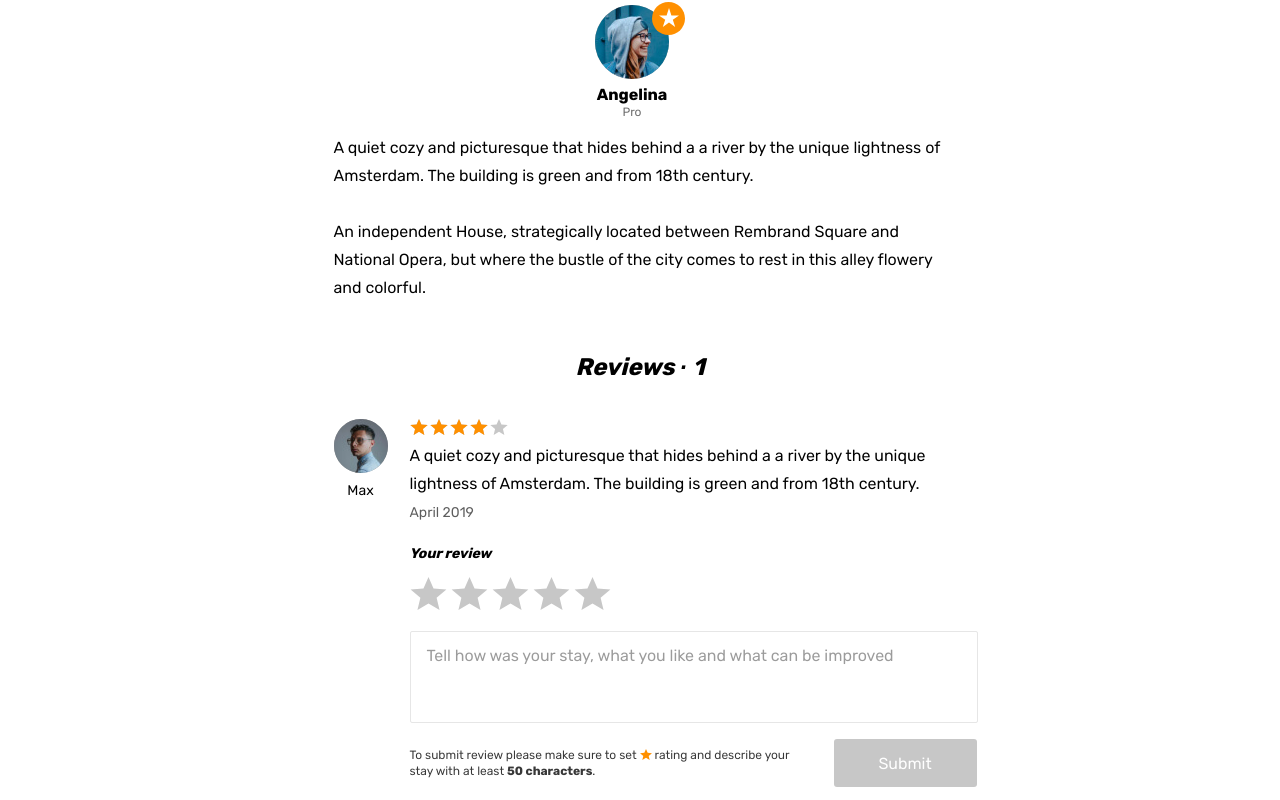
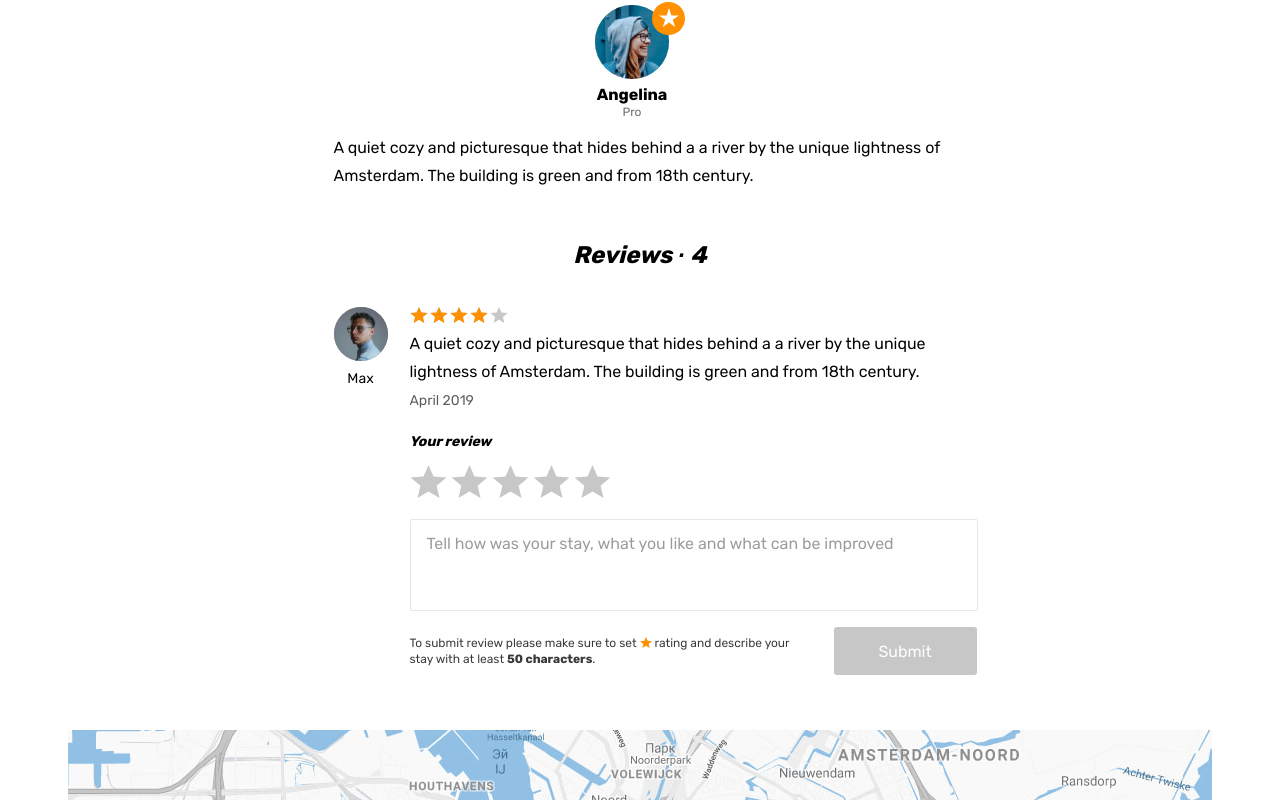
Before and after one commit to Kvazim/1730259-six-cities-simple-12, a React (Create React App) app in the folder project/: page /offer/1 in a window 1280 px wide. Shown: the part 1060-1860 px from the top of the page. Built offline with nearby package versions, Linux system fonts and the light colour scheme.

Commit message:
отзывы

```diff
--- /dev/null
+++ b/project/src/components/property-description/property-description.tsx
@@ -0,0 +1,11 @@
+type DescriptionProps = {
+  description: string;
+}
+
+function PropertyDescription({description}: DescriptionProps):JSX.Element {
+  return (
+    <p className="property__text">{description}</p>
+  );
+}
+
+export default PropertyDescription;
--- a/project/src/mocks/offers.ts
+++ b/project/src/mocks/offers.ts
@@ -33,7 +33,10 @@ export const offers: Offers = [
     previewImage: 'img/room.jpg',
     price: 80,
     title: 'Wood and stone place',
-    description: 'A quiet cozy and picturesque that hides behind a a river by the unique lightness of Amsterdam. The building is green and from 18th century.',
+    description: [
+      'A quiet cozy and picturesque that hides behind a a river by the unique lightness of Amsterdam. The building is green and from 18th century.',
+      'An independent House, strategically located between Rembrand Square and National Opera, but where the bustle of the city comes to rest in this alley flowery and colorful.',
+    ],
     type: 'Private room',
     rating: 4.2,
     bedrooms: 4,
--- a/project/src/pages/ptoperty/property.tsx
+++ b/project/src/pages/ptoperty/property.tsx
@@ -1,6 +1,7 @@
 import { Helmet } from 'react-helmet-async';
 import {Link, useParams} from 'react-router-dom';
 import Header from '../../components/header/header';
+import PropertyDescription from '../../components/property-description/property-description';
 import PropertyInside from '../../components/property-inside/property-inside';
 import PropertyPhoto from '../../components/property-photo/property-photo';
 import { Offers } from '../../types/cards';
@@ -20,7 +21,9 @@ function Property({offers, reviews}:PropertyProps): JSX.Element {
     return <PageNotFound />;
   }
 
-  const {images, isPremium, rating, type, bedrooms, maxAdults, price, goods, host} = property;
+  const {images, isPremium, rating, type, bedrooms, maxAdults, price, goods, host, description} = property;
+  const offerReview = reviews.find((review) => String(review.id) === String(id));
+  const {} = offerReview;
   return (
     <div className="page">
       <Helmet>
@@ -108,16 +111,20 @@ function Property({offers, reviews}:PropertyProps): JSX.Element {
                   }
                 </div>
                 <div className="property__description">
-                  <p className="property__text">
-                    A quiet cozy and picturesque that hides behind a a river by the unique lightness of Amsterdam. The building is green and from 18th century.
-                  </p>
-                  <p className="property__text">
-                    An independent House, strategically located between Rembrand Square and National Opera, but where the bustle of the city comes to rest in this alley flowery and colorful.
-                  </p>
+                  {
+                    Array.isArray(description)
+                      ?
+                      description.length > 0
+                      && description.map((item, index) => (
+                        <PropertyDescription key={String(item) + String(index)} description={item} />
+                      ))
+                      :
+                      <PropertyDescription description={description} />
+                  }
                 </div>
               </div>
               <section className="property__reviews reviews">
-                <h2 className="reviews__title">Reviews &middot; <span className="reviews__amount">1</span></h2>
+                <h2 className="reviews__title">Reviews &middot; <span className="reviews__amount">{reviews.length}</span></h2>
                 <ul className="reviews__list">
                   <li className="reviews__item">
                     <div className="reviews__user user">
--- a/project/src/types/cards.ts
+++ b/project/src/types/cards.ts
@@ -30,7 +30,7 @@ export type Card = {
 export type Offer = {
   id: number;
   bedrooms: number;
-  description: string;
+  description: string | string[];
   goods: string[];
   images: string[];
   isPremium: boolean;
```
